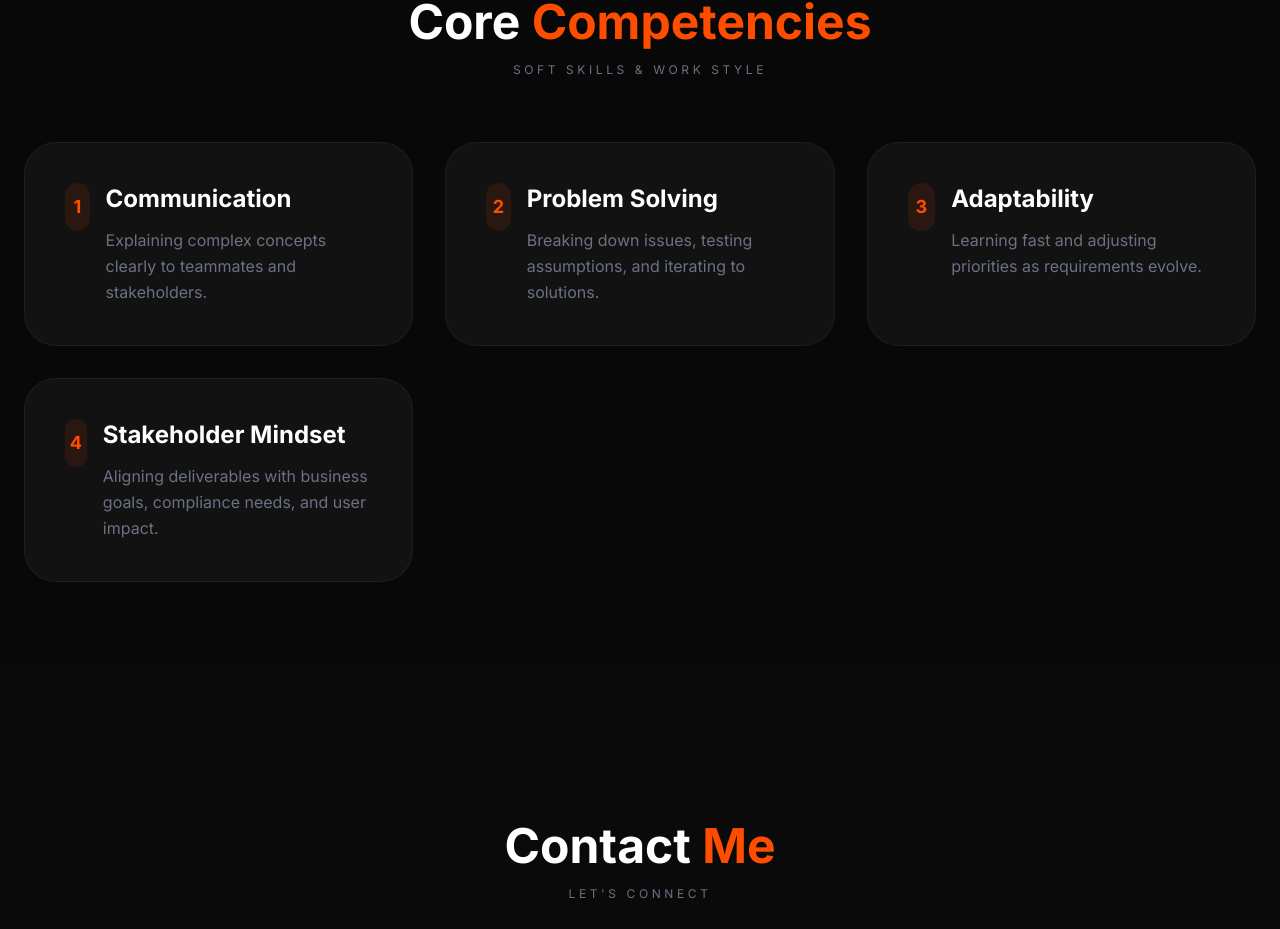
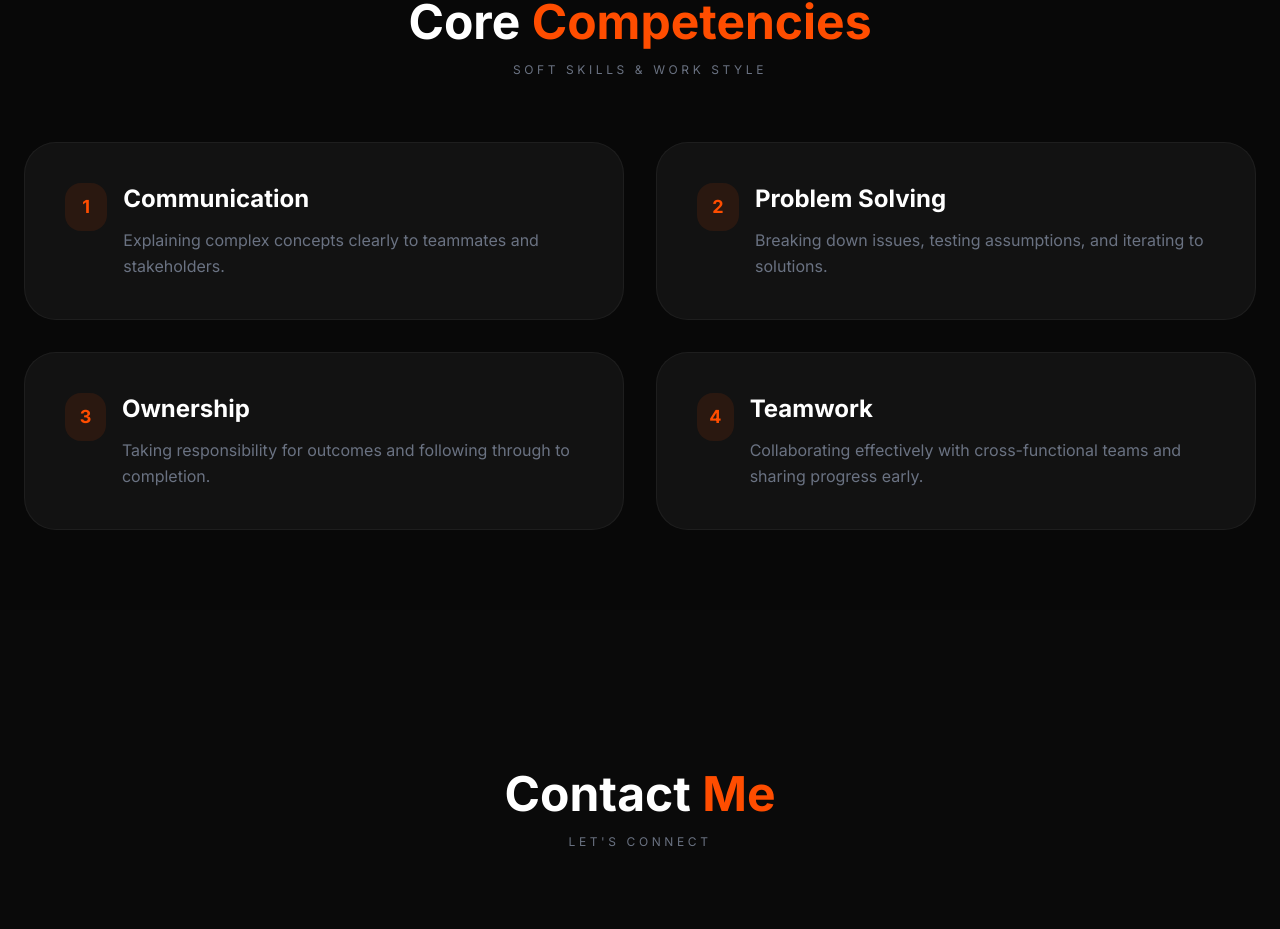
Before and after one commit to varshini-mahendra/My_Portfolio, a React (Vite) app: page / in a window 1280 px wide. Shown: the part 5515-6444 px from the top of the page. Built offline with nearby package versions, Linux system fonts and the light colour scheme.

Commit message:
added things

```diff
--- a/src/App.tsx
+++ b/src/App.tsx
@@ -381,7 +381,7 @@ export default function App() {
             <p className="text-gray-500 uppercase tracking-[0.3em] text-xs">Soft Skills & Work Style</p>
           </div>
 
-          <div className="grid grid-cols-1 md:grid-cols-2 lg:grid-cols-3 gap-8">
+          <div className="grid grid-cols-1 md:grid-cols-2 lg:grid-cols-2 gap-8">
             {[
               {
                 title: "Communication",
@@ -392,12 +392,12 @@ export default function App() {
                 desc: "Breaking down issues, testing assumptions, and iterating to solutions."
               },
               {
-                title: "Adaptability",
-                desc: "Learning fast and adjusting priorities as requirements evolve."
+                title: "Ownership",
+                desc: "Taking responsibility for outcomes and following through to completion."
               },
               {
-                title: "Stakeholder Mindset",
-                desc: "Aligning deliverables with business goals, compliance needs, and user impact."
+                title: "Teamwork",
+                desc: "Collaborating effectively with cross-functional teams and sharing progress early."
               }
             ].map((c, i) => (
               <motion.div
```
